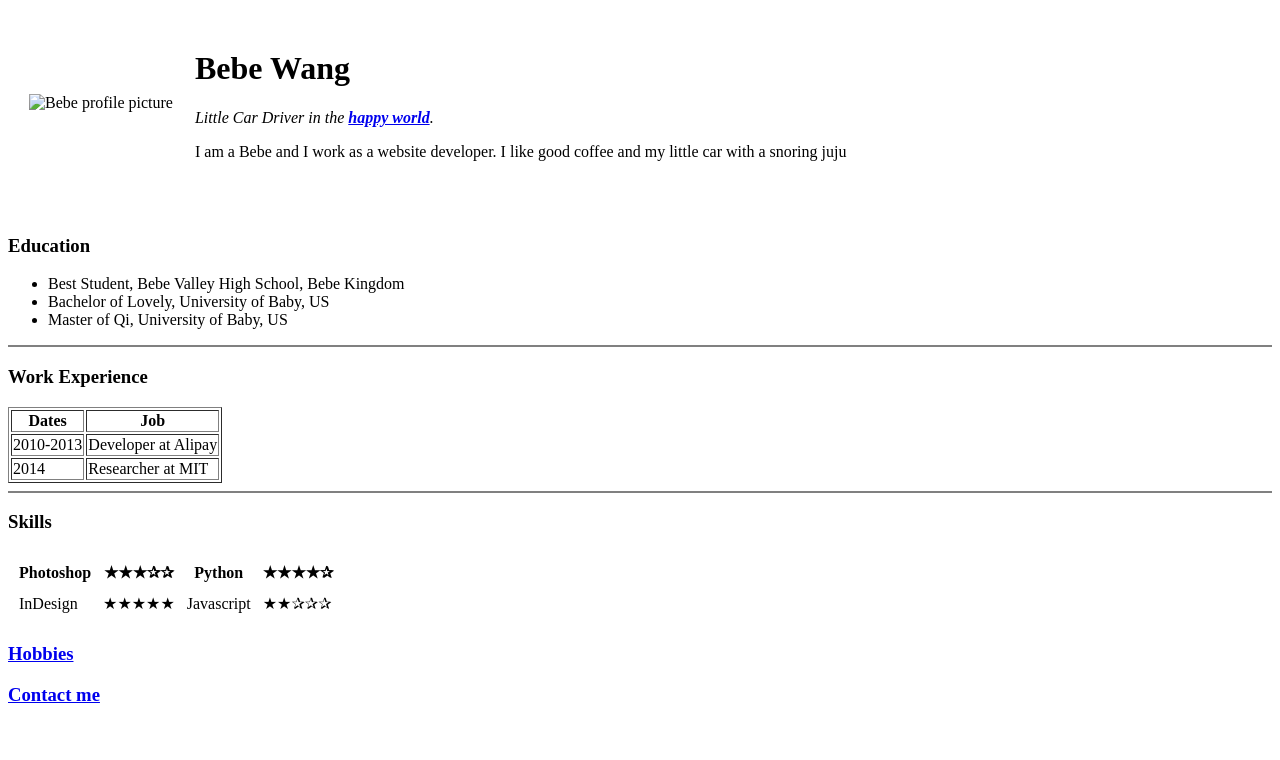
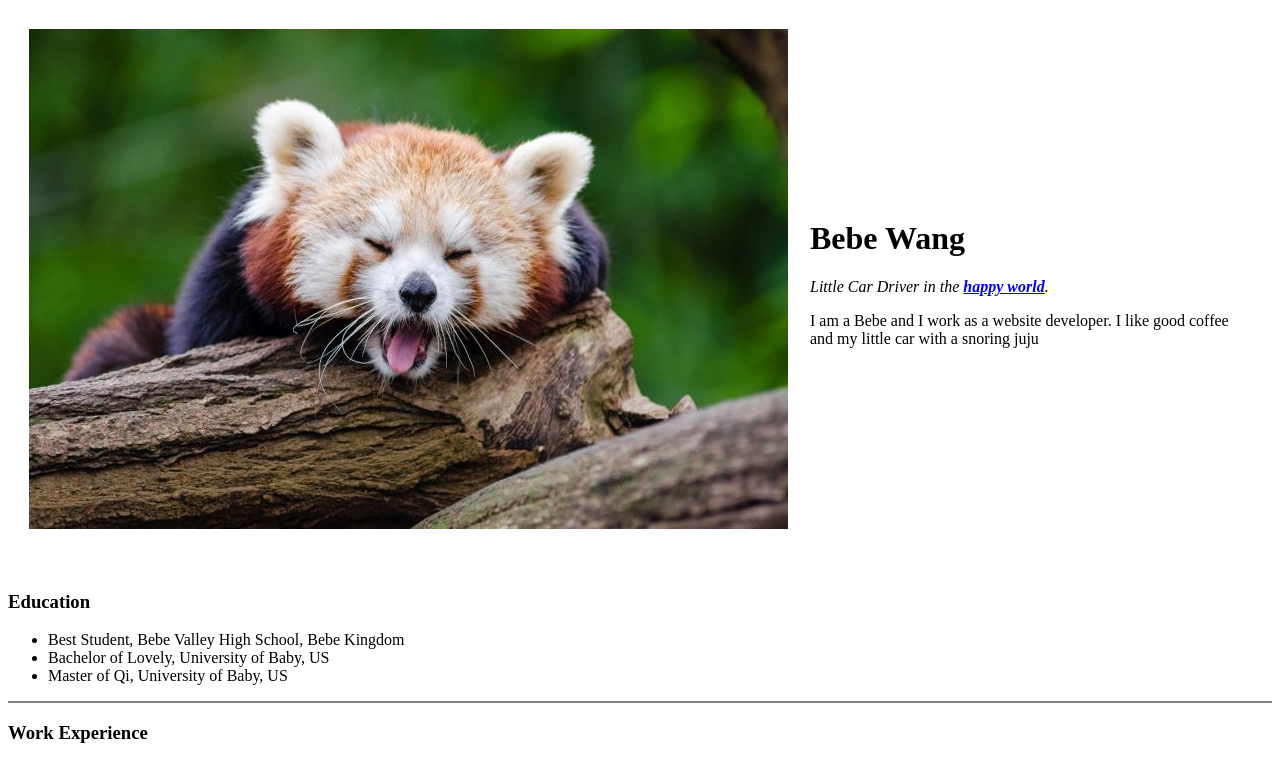
Before and after one commit to BebeLailai/100days, a plain HTML site: page index.html in a window 1280 px wide. Shown: the top 760 px of the page. Drawn offline with Linux system fonts and the light colour scheme.

Commit message:
Update index.html

```diff
--- a/index.html
+++ b/index.html
@@ -18,7 +18,7 @@
         <![endif]-->
         <table cellspacing="20">
             <tr>
-                <td><img src = "images/red-panda1-759x500.jpeg" alt="Bebe profile picture"></td>
+                <td><img src = "red-panda1-759x500.jpeg" alt="Bebe profile picture"></td>
                 <td><h1>Bebe Wang</h1>
                 <p><em>Little Car Driver in the <strong><a href="https://www.worldwildlife.org/species/red-panda">happy world</a></strong>.</em></p><!--["em" has a meaning which is better than "i"(only style)]-->
             </p>
```
